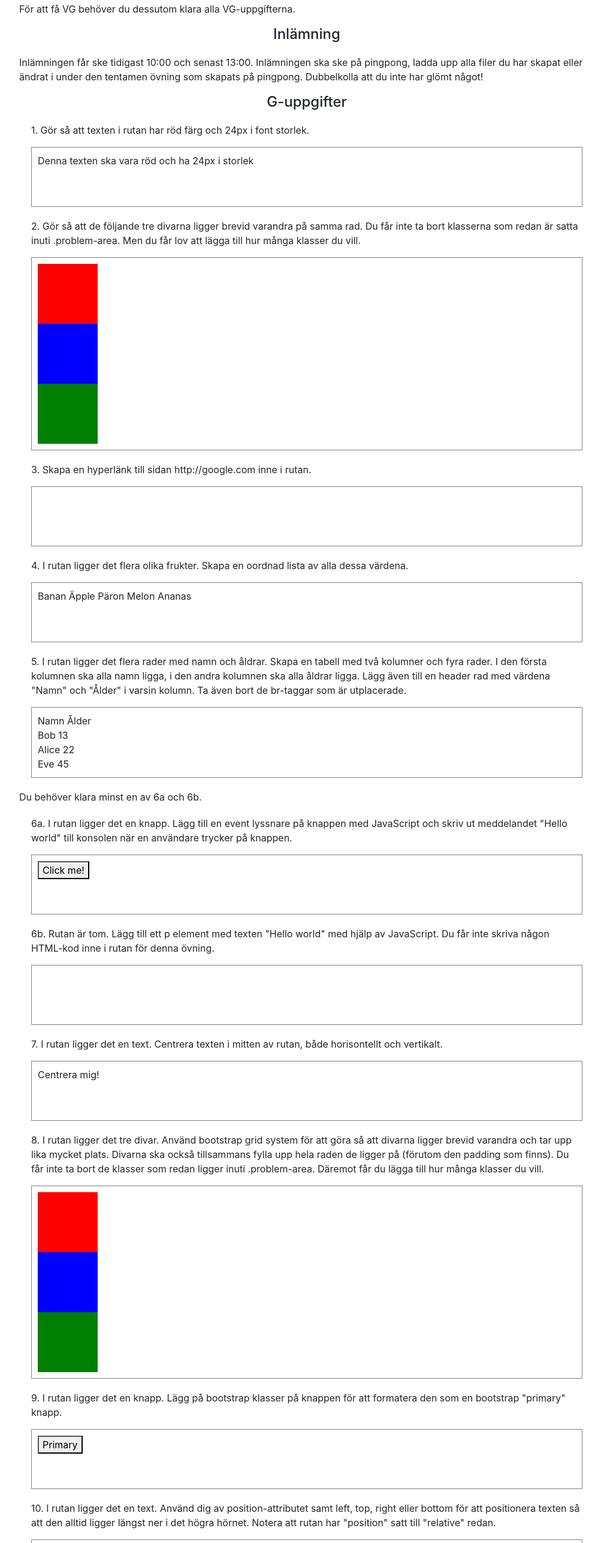
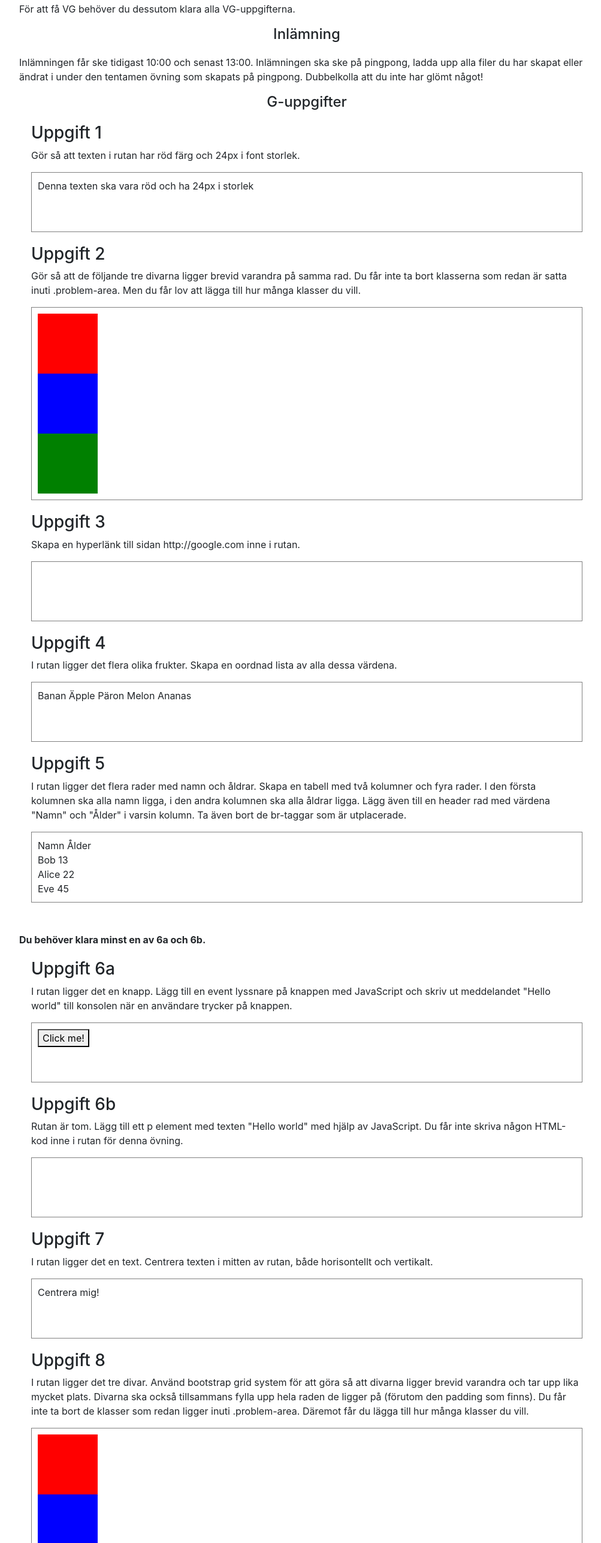
Before and after one commit to LinkNorth/HTMLCSS-tentamen, a plain HTML site: page index.html in a window 1280 px wide. Shown: the part 227-2800 px from the top of the page at 60% size, without its empty margins (128-1131 px from the left). Drawn offline with nearby package versions, Linux system fonts and the light colour scheme.

Commit message:
added headers for each exercise

```diff
--- a/index.html
+++ b/index.html
@@ -22,14 +22,16 @@
     <h2>G-uppgifter</h2>
 
     <div class="problem" id="problem1">
-      <p>1. Gör så att texten i rutan har röd färg och 24px i font storlek.</p>
+      <h3>Uppgift 1</h3>
+      <p>Gör så att texten i rutan har röd färg och 24px i font storlek.</p>
       <div class="problem-area">
         <p>Denna texten ska vara röd och ha 24px i storlek</p>
       </div>
     </div>
 
     <div class="problem" id="problem2">
-      <p>2. Gör så att de följande tre divarna ligger brevid varandra på samma rad. Du får inte ta bort klasserna som redan är satta inuti .problem-area. Men du får lov att lägga till hur många klasser du vill.</p>
+      <h3>Uppgift 2</h3>
+      <p>Gör så att de följande tre divarna ligger brevid varandra på samma rad. Du får inte ta bort klasserna som redan är satta inuti .problem-area. Men du får lov att lägga till hur många klasser du vill.</p>
       <div class="problem-area">
         <div class="box bg-red"></div>
         <div class="box bg-blue"></div>
@@ -38,14 +40,16 @@
     </div>
 
     <div class="problem" id="problem3">
-      <p>3. Skapa en hyperlänk till sidan http://google.com inne i rutan.</p>
+      <h3>Uppgift 3</h3>
+      <p>Skapa en hyperlänk till sidan http://google.com inne i rutan.</p>
       <div class="problem-area">
 
       </div>
     </div>
 
     <div class="problem" id="problem4">
-      <p>4. I rutan ligger det flera olika frukter. Skapa en oordnad lista av alla dessa värdena. </p>
+      <h3>Uppgift 4</h3>
+      <p>I rutan ligger det flera olika frukter. Skapa en oordnad lista av alla dessa värdena. </p>
       <div class="problem-area">
         Banan
         Äpple
@@ -56,7 +60,8 @@
     </div>
 
     <div class="problem" id="problem5">
-      <p>5. I rutan ligger det flera rader med namn och åldrar. Skapa en tabell med två kolumner och fyra rader. I den första kolumnen ska alla namn ligga, i den andra kolumnen ska alla åldrar ligga. Lägg även till en header rad med värdena "Namn" och "Ålder" i varsin kolumn. Ta även bort de br-taggar som är utplacerade.</p>
+      <h3>Uppgift 5</h3>
+      <p>I rutan ligger det flera rader med namn och åldrar. Skapa en tabell med två kolumner och fyra rader. I den första kolumnen ska alla namn ligga, i den andra kolumnen ska alla åldrar ligga. Lägg även till en header rad med värdena "Namn" och "Ålder" i varsin kolumn. Ta även bort de br-taggar som är utplacerade.</p>
       <div class="problem-area">
         Namn Ålder<br/>
         Bob 13<br/>
@@ -65,29 +70,33 @@
       </div>
     </div>
 
-    <p>Du behöver klara minst en av 6a och 6b.</p>
+    <p style="margin-top: 50px;"><strong>Du behöver klara minst en av 6a och 6b.</strong></p>
     <div class="problem" id="problem6a">
-      <p>6a. I rutan ligger det en knapp. Lägg till en event lyssnare på knappen med JavaScript och skriv ut meddelandet "Hello world" till konsolen när en användare trycker på knappen.</p>
+      <h3>Uppgift 6a</h3>
+      <p>I rutan ligger det en knapp. Lägg till en event lyssnare på knappen med JavaScript och skriv ut meddelandet "Hello world" till konsolen när en användare trycker på knappen.</p>
       <div class="problem-area">
         <button id="problem6abutton">Click me!</button>
       </div>
     </div>
 
     <div class="problem" id="problem6b">
-      <p>6b. Rutan är tom. Lägg till ett p element med texten "Hello world" med hjälp av JavaScript. Du får inte skriva någon HTML-kod inne i rutan för denna övning.</p>
+      <h3>Uppgift 6b</h3>
+      <p>Rutan är tom. Lägg till ett p element med texten "Hello world" med hjälp av JavaScript. Du får inte skriva någon HTML-kod inne i rutan för denna övning.</p>
       <div class="problem-area">
       </div>
     </div>
 
     <div class="problem" id="problem7">
-      <p>7. I rutan ligger det en text. Centrera texten i mitten av rutan, både horisontellt och vertikalt.</p>
+      <h3>Uppgift 7</h3>
+      <p>I rutan ligger det en text. Centrera texten i mitten av rutan, både horisontellt och vertikalt.</p>
       <div class="problem-area">
         <p>Centrera mig!</p>
       </div>
     </div>
 
     <div class="problem" id="problem8">
-      <p>8. I rutan ligger det tre divar. Använd bootstrap grid system för att göra så att divarna ligger brevid varandra och tar upp lika mycket plats. Divarna ska också tillsammans fylla upp hela raden de ligger på (förutom den padding som finns). Du får inte ta bort de klasser som redan ligger inuti .problem-area. Däremot får du lägga till hur många klasser du vill.</p>
+      <h3>Uppgift 8</h3>
+      <p>I rutan ligger det tre divar. Använd bootstrap grid system för att göra så att divarna ligger brevid varandra och tar upp lika mycket plats. Divarna ska också tillsammans fylla upp hela raden de ligger på (förutom den padding som finns). Du får inte ta bort de klasser som redan ligger inuti .problem-area. Däremot får du lägga till hur många klasser du vill.</p>
       <div class="problem-area">
         <div>
           <div>
@@ -100,21 +109,24 @@
     </div>
 
     <div class="problem" id="problem9">
-      <p>9. I rutan ligger det en knapp. Lägg på bootstrap klasser på knappen för att formatera den som en bootstrap "primary" knapp.</p>
+      <h3>Uppgift 9</h3>
+      <p>I rutan ligger det en knapp. Lägg på bootstrap klasser på knappen för att formatera den som en bootstrap "primary" knapp.</p>
       <div class="problem-area">
         <button type="button">Primary</button>
       </div>
     </div>
 
     <div class="problem" id="problem10">
-      <p>10. I rutan ligger det en text. Använd dig av position-attributet samt left, top, right eller bottom för att positionera texten så att den alltid ligger längst ner i det högra hörnet. Notera att rutan har "position" satt till "relative" redan.</p>
+      <h3>Uppgift 10</h3>
+      <p>I rutan ligger det en text. Använd dig av position-attributet samt left, top, right eller bottom för att positionera texten så att den alltid ligger längst ner i det högra hörnet. Notera att rutan har "position" satt till "relative" redan.</p>
       <div class="problem-area">
         <p>Lägg mig i nedersta högra hörnet!</p>
       </div>
     </div>
 
     <div class="problem" id="problem11">
-      <p>11. Skapa ett formulär i rutan som innehåller två input fält. Ett fält för email, och ett fält för lösenord. Båda fälten ska anges som obligatoriska. För att få VG måste denna uppgiften vara löst med bra HTML5 validering.</p>
+      <h3>Uppgift 11</h3>
+      <p>Skapa ett formulär i rutan som innehåller två input fält. Ett fält för email, och ett fält för lösenord. Båda fälten ska anges som obligatoriska. För att få VG måste denna uppgiften vara löst med bra HTML5 validering.</p>
       <div class="problem-area">
 
       </div>
@@ -122,7 +134,8 @@
 
     <h2>VG-uppgifter</h2>
     <div class="problem" id="problem12">
-      <p>12. I rutan finns tre boxar. Ändra så att boxarna tillsammans tar upp hela utrymmet på raden. Boxarna ska vara lika stora. När breddstorleken på webbläsaren är under 540px så ska varje box ta upp en hel rad i sin bredd. Du får inte ta bort de klasser som redan ligger inuti .problem-area. Däremot får du lägga till hur många klasser du vill.</p>
+      <h3>Uppgift 12</h3>
+      <p>I rutan finns tre boxar. Ändra så att boxarna tillsammans tar upp hela utrymmet på raden. Boxarna ska vara lika stora. När breddstorleken på webbläsaren är under 540px så ska varje box ta upp en hel rad i sin bredd. Du får inte ta bort de klasser som redan ligger inuti .problem-area. Däremot får du lägga till hur många klasser du vill.</p>
       <div class="problem-area">
         <div class="box bg-red"></div>
         <div class="box bg-blue"></div>
@@ -131,7 +144,8 @@
     </div>
 
     <div class="problem" id="problem13">
-      <p>13. Använd flexbox för att formattera divarna i rutan så att de är placerade på samma sätt som anges i bilden. Du får inte lov att ändra på koden inne i .problem-area för denna övning.</p>
+      <h3>Uppgift 13</h3>
+      <p>Använd flexbox för att formattera divarna i rutan så att de är placerade på samma sätt som anges i bilden. Du får inte lov att ändra på koden inne i .problem-area för denna övning.</p>
       <img height="200" src="images/problem13.png">
       <div class="problem-area">
         <div>1</div>
@@ -145,7 +159,8 @@
     </div>
 
     <div class="problem" id="problem14">
-      <p>14. Skapa en ny sida och återskapa designen enligt given <a href="images/problem14.png" target="_blank">bild</a> (högerklicka på bilden och välj "öppna bild i ny flik" för att se en större version, eller tryck på länken). Döp den nya sidan till problem14.html. För att få VG behöver du använda bra semantiska HTML5 element. Vi kommer inte att bedöma om du använder rätt färger, storlekar, typsnitt eller text. Det viktiga i problemet är att du har samma layout. Du får lov att skapa en ny .css fil för denna övningen, döp den då till problem14.css.</p>
+      <h3>Uppgift 14</h3>
+      <p>Skapa en ny sida och återskapa designen enligt given <a href="images/problem14.png" target="_blank">bild</a> (högerklicka på bilden och välj "öppna bild i ny flik" för att se en större version, eller tryck på länken). Döp den nya sidan till problem14.html. För att få VG behöver du använda bra semantiska HTML5 element. Vi kommer inte att bedöma om du använder rätt färger, storlekar, typsnitt eller text. Det viktiga i problemet är att du har samma layout. Du får lov att skapa en ny .css fil för denna övningen, döp den då till problem14.css.</p>
       <img src="images/problem14.png" height="300">
     </div>
   </main>
```
